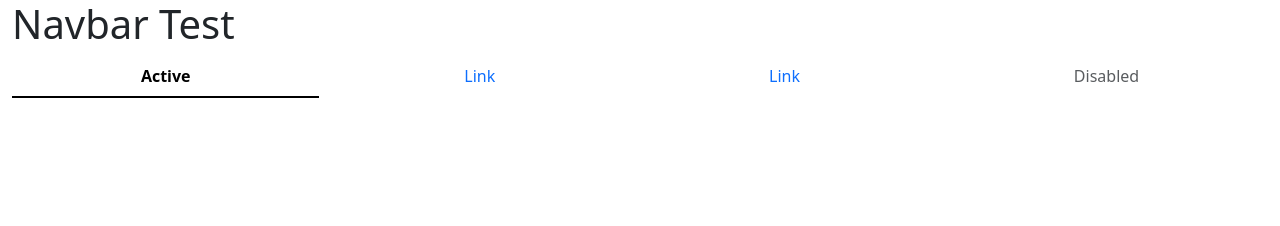
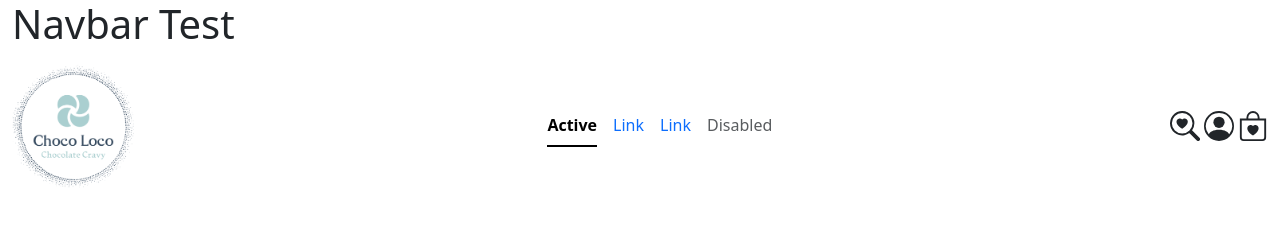
Before and after one commit to MicahNjeru/Choco-Web, a plain HTML site: page Frontend/index.html in a window 1280 px wide. Drawn offline with nearby package versions, Linux system fonts and the light colour scheme.

Commit message:
Added more items to the nav bar, added logo folder and two logo images

```diff
--- a/Frontend/index.html
+++ b/Frontend/index.html
@@ -11,7 +11,23 @@
         <h1>Navbar Test</h1>
 
         <!-- NAV BAR -->
+        <div class="container-fluid">
+            <!-- NAV ROW WRAPPER -->
+            <div class="row">
+                <nav class="navbar">
+                    <!-- LOGO SECTION -->
+                    <div class="row">
+                        <div class="col">
+                            <a class="navbar-brand" href="#">
+                                <img src="../Media Resources/Logos/Cropped Original Logo .png" alt="Choco Loco Logo" width="122" height="124">
+                            </a>
+                        </div>
+                    </div>
+                    <!-- END OF LOGO SECTION -->
 
+                    <!-- NAV BAR SECTION -->
+                    <div class="row justify-content">
+                        <div class="col-xl-12">
                             <ul class="nav nav-underline nav-fill">
                                 <li class="nav-item">
                                     <a class="nav-link active" aria-current="page" href="#">Active</a>
@@ -27,6 +43,40 @@
                                 </li>
                             </ul>
                         </div>
+                    </div>
+                    <!-- END OF NAV BAR SECTION -->
+
+                    <!-- ICON SECTION -->
+                    <div class="row justify-content-end">
+                        <div class="col">
+                            <!-- SEARCH LOGO SECTION -->
+                            <svg xmlns="http://www.w3.org/2000/svg" width="30" height="30" fill="currentColor" class="bi bi-search-heart" viewBox="0 0 16 16">
+                                <path d="M6.5 4.482c1.664-1.673 5.825 1.254 0 5.018-5.825-3.764-1.664-6.69 0-5.018"/>
+                                <path d="M13 6.5a6.47 6.47 0 0 1-1.258 3.844q.06.044.115.098l3.85 3.85a1 1 0 0 1-1.414 1.415l-3.85-3.85a1 1 0 0 1-.1-.115h.002A6.5 6.5 0 1 1 13 6.5M6.5 12a5.5 5.5 0 1 0 0-11 5.5 5.5 0 0 0 0 11"/>
+                            </svg>
+                            <!-- END OF SEARCH LOGO SECTION -->
+
+                            <!-- PERSON LOGIN LOGO SECTION -->
+                            <svg xmlns="http://www.w3.org/2000/svg" width="30" height="30" fill="currentColor" class="bi bi-person-circle" viewBox="0 0 16 16">
+                                <path d="M11 6a3 3 0 1 1-6 0 3 3 0 0 1 6 0"/>
+                                <path fill-rule="evenodd" d="M0 8a8 8 0 1 1 16 0A8 8 0 0 1 0 8m8-7a7 7 0 0 0-5.468 11.37C3.242 11.226 4.805 10 8 10s4.757 1.225 5.468 2.37A7 7 0 0 0 8 1"/>
+                            </svg>
+                            <!-- END OF PERSON LOGIN LOGO SECTION -->
+
+                            <!-- CART LOGO SECTION -->
+                            <svg xmlns="http://www.w3.org/2000/svg" width="30" height="30" fill="currentColor" class="bi bi-bag-heart" viewBox="0 0 16 16">
+                                <path fill-rule="evenodd" d="M10.5 3.5a2.5 2.5 0 0 0-5 0V4h5zm1 0V4H15v10a2 2 0 0 1-2 2H3a2 2 0 0 1-2-2V4h3.5v-.5a3.5 3.5 0 1 1 7 0M14 14V5H2v9a1 1 0 0 0 1 1h10a1 1 0 0 0 1-1M8 7.993c1.664-1.711 5.825 1.283 0 5.132-5.825-3.85-1.664-6.843 0-5.132"/>
+                            </svg>
+                            <!-- END OF CART LOGO SECTION -->
+                        </div>
+                    </div>
+                    <!-- END OF ICON SECTION -->
+                </nav>
+            </div>
+            <!-- END OF NAV ROW WRAPPER -->
+        </div>
+        <!-- END OF NAV BAR -->
+    </div>
     <script src="https://cdn.jsdelivr.net/npm/@popperjs/core@2.11.8/dist/umd/popper.min.js" integrity="sha384-I7E8VVD/ismYTF4hNIPjVp/Zjvgyol6VFvRkX/vR+Vc4jQkC+hVqc2pM8ODewa9r" crossorigin="anonymous"></script>
     <script src="https://cdn.jsdelivr.net/npm/bootstrap@5.3.2/dist/js/bootstrap.bundle.min.js" integrity="sha384-C6RzsynM9kWDrMNeT87bh95OGNyZPhcTNXj1NW7RuBCsyN/o0jlpcV8Qyq46cDfL" crossorigin="anonymous"></script>
 </body>
```
Also changed, not shown: Media Resources/Logos/Cropped Original Logo .png (added), Media Resources/Logos/Original Logo.png (added). Lines whose indentation alone changed are shown as unchanged.
